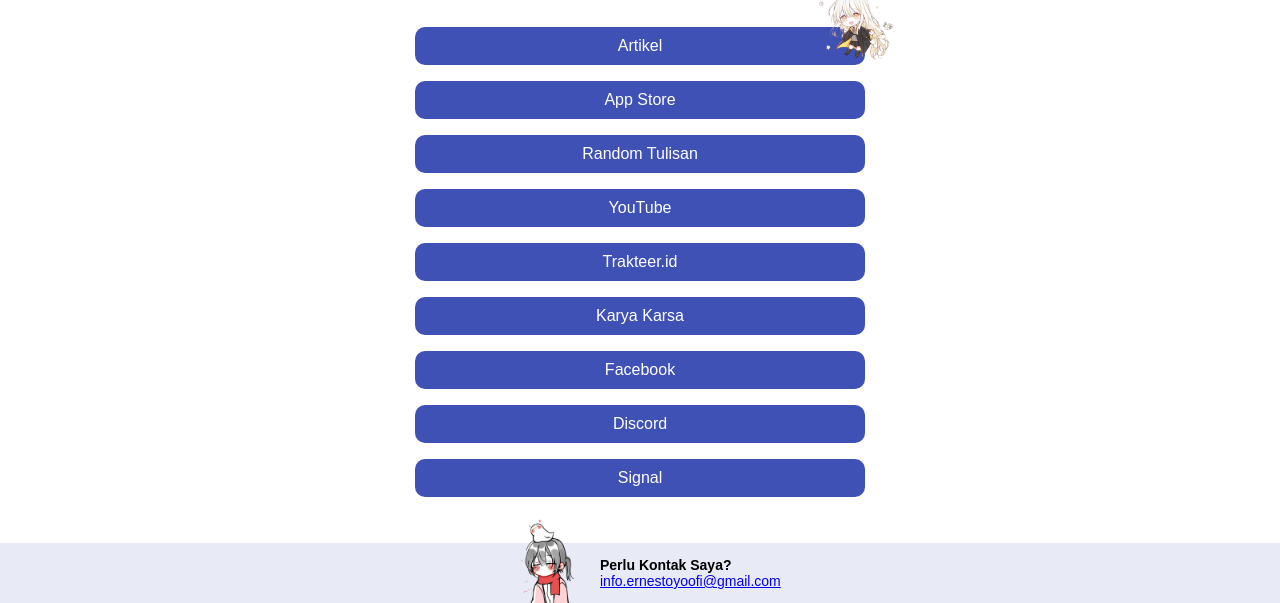
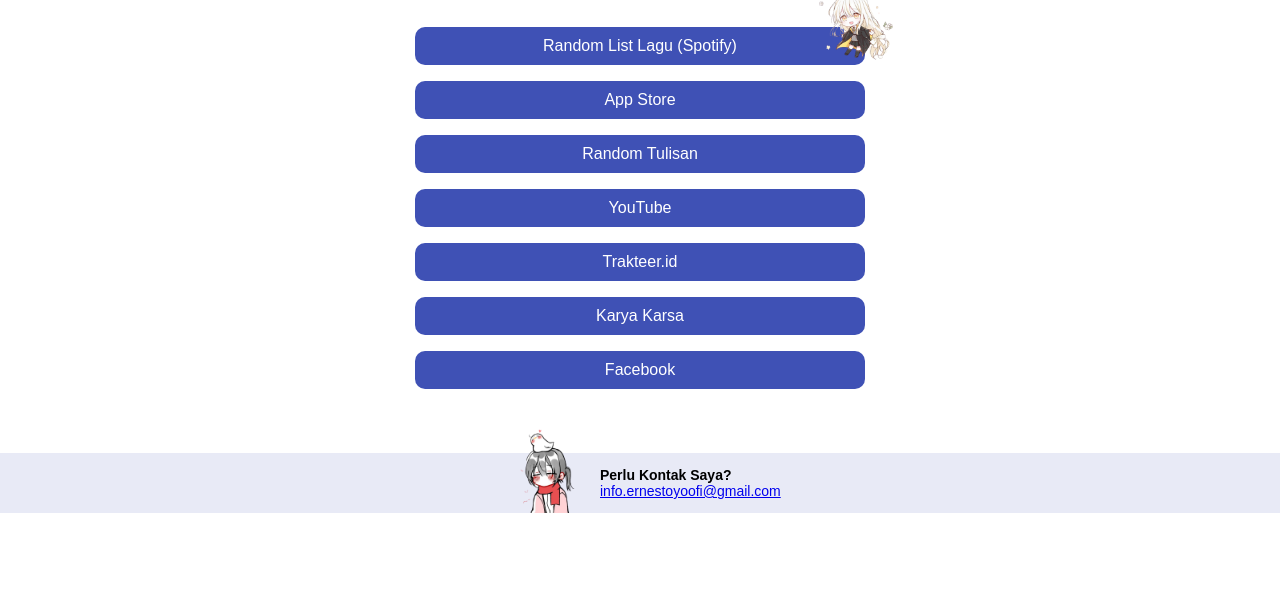
Before and after one commit to ernestoyoofi/blnk, a plain HTML site: page index.html in a window 1280 px wide. Shown: the part 387-990 px from the top of the page. After the commit the page ends 900 px from the top, so only its background shows below. Drawn offline with Linux system fonts and the light colour scheme; a web font is replaced by a local one.

Commit message:
Update index.html

```diff
--- a/index.html
+++ b/index.html
@@ -36,15 +36,13 @@
           <img src="./assets/title-view-animegirlchibi.png">
         </div>
         <div class="buttonlink">
-          <a href="https://ernestoyoofi.github.io">Artikel</a>
-          <a href="https://ernestoyoofi.github.io/project-app/">App Store</a>
+          <a href="https://open.spotify.com/playlist/4Ji35DZO5CUx49z277SZg4">Random List Lagu (Spotify)</a>
+          <a href="https://ernestoyoofi.github.io/appstore/">App Store</a>
           <a href="https://ernestoyoofi.wordpress.com">Random Tulisan</a>
           <a href="https://youtube.com/ErnestoYoofi">YouTube</a>
           <a href="https://trakteer.id/ernestoyoofi">Trakteer.id</a>
           <a href="https://karyakarsa.com/ErnestoYoofi">Karya Karsa</a>
           <a href="https://facebook.com/">Facebook</a>
-          <a href="https://mzsl.vercel.app/sweetdream">Discord</a>
-          <a href="https://mzsl.vercel.app/mzeaneko">Signal</a>
           <!-- <div class="view-more-link"><span>Lihat lebih banyak?</span><p>Klik disini</p></div> -->
         </div>
       </div>
```
